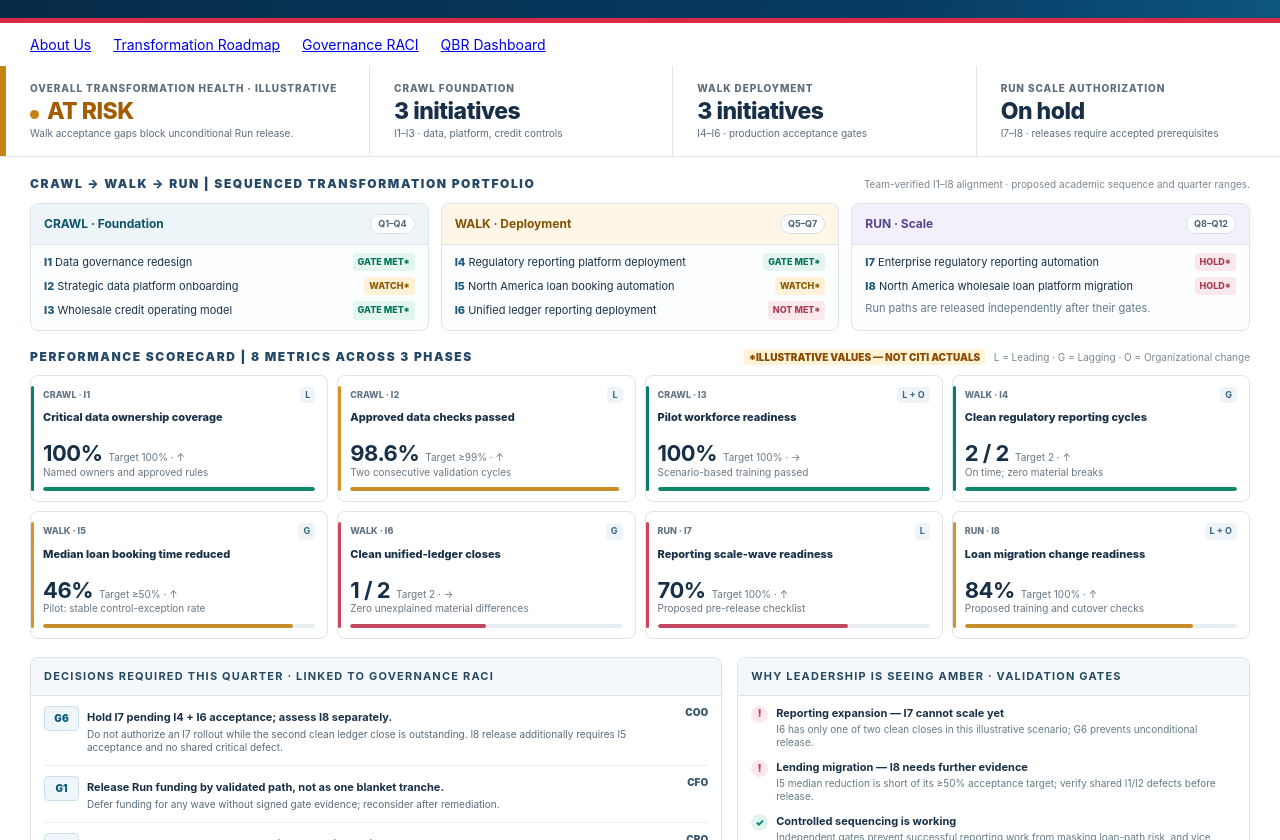
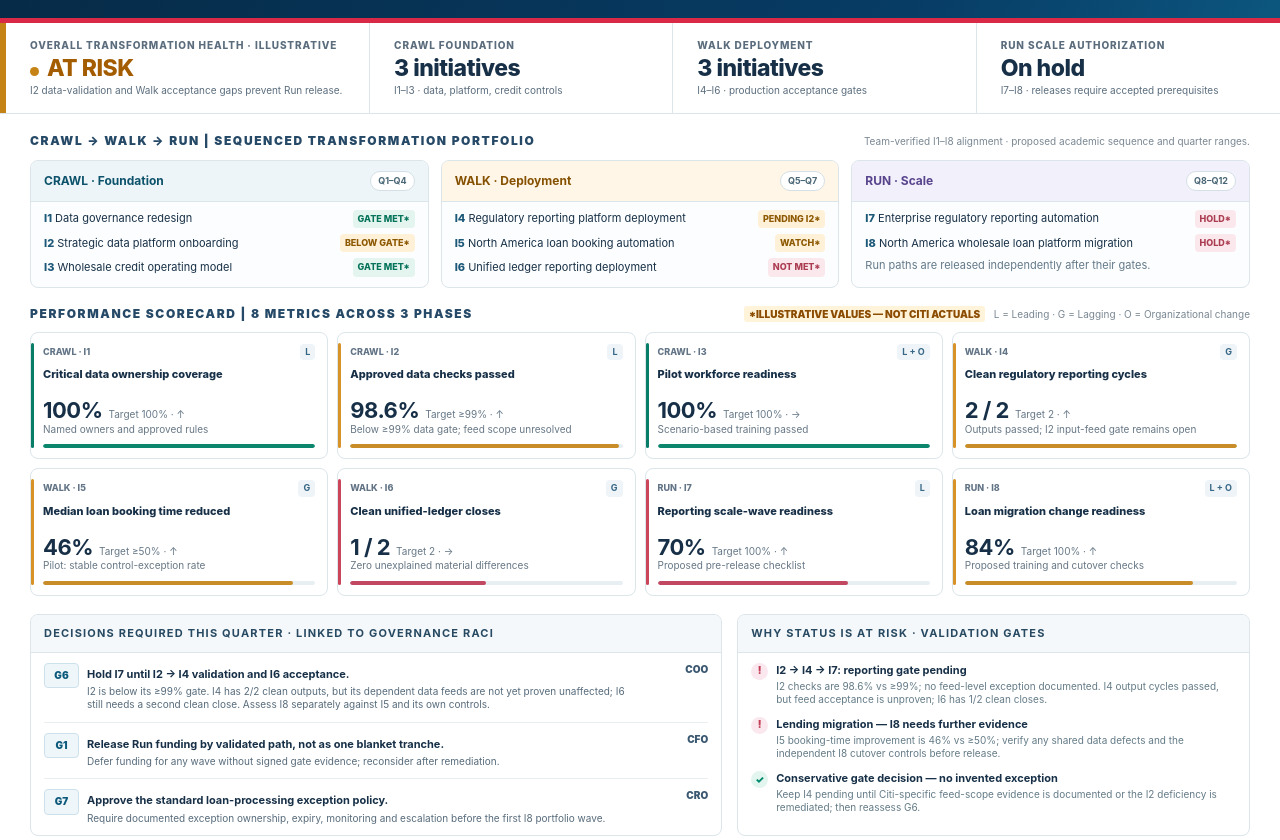
Before and after one commit to marcelocuadrara-afk/roadmaps-and-enterprise-systems, a plain HTML site: page dashboard.html in a window 1280 px wide. Shown: the part 112-952 px from the top of the page. Drawn offline with Linux system fonts and the light colour scheme.

Commit message:
Resolve I2-I4 validation dependency

```diff
--- a/dashboard.html
+++ b/dashboard.html
@@ -20,15 +20,8 @@ header{background:linear-gradient(112deg,#062a46 0%,#073c65 72%,#0c567e 100%);pa
 <div class="brandline"><div class="brand">citi<i>◡</i></div><div class="branddivider"></div><div class="hgroup"><div class="eyebrow">USF · Group 5 · Strategic Transformation</div><h1>Executive Quarterly Business Review</h1><p>Citi Transformation — Two operating paths: regulatory reporting and wholesale lending</p></div></div>
 <div class="reportbox"><span>ACADEMIC SCENARIO · NOT CITI ACTUALS</span><strong>Q7 · End of Walk</strong><span>Member C: Shawn Pohaku Campbell · Dashboard Designer</span></div>
 </header>
-<nav aria-label="Main navigation"
-     style="padding:12px 30px;display:flex;gap:22px;flex-wrap:wrap;">
-  <a href="index.html">About Us</a>
-  <a href="roadmap.html">Transformation Roadmap</a>
-  <a href="raci.html">Governance RACI</a>
-  <a href="dashboard.html" aria-current="page">QBR Dashboard</a>
-</nav>
 <section class="strip" aria-label="Executive overview">
- <div class="stat health"><div class="tiny">Overall transformation health · illustrative</div><div class="big"><span class="dot"></span>AT RISK</div><div class="sub">Walk acceptance gaps block unconditional Run release.</div></div>
+ <div class="stat health"><div class="tiny">Overall transformation health · illustrative</div><div class="big"><span class="dot"></span>AT RISK</div><div class="sub">I2 data-validation and Walk acceptance gaps prevent Run release.</div></div>
  <div class="stat"><div class="tiny">Crawl foundation</div><div class="big">3 initiatives</div><div class="sub">I1–I3 · data, platform, credit controls</div></div>
  <div class="stat"><div class="tiny">Walk deployment</div><div class="big">3 initiatives</div><div class="sub">I4–I6 · production acceptance gates</div></div>
  <div class="stat"><div class="tiny">Run scale authorization</div><div class="big">On hold</div><div class="sub">I7–I8 · releases require accepted prerequisites</div></div>
@@ -36,16 +29,16 @@ header{background:linear-gradient(112deg,#062a46 0%,#073c65 72%,#0c567e 100%);pa
 <main class="content">
  <div class="headrow"><h2 class="section-title">Crawl → Walk → Run | Sequenced transformation portfolio</h2><div class="caption">Team-verified I1–I8 alignment · proposed academic sequence and quarter ranges.</div></div>
  <section class="phases" aria-label="Roadmap phases">
-  <div class="phase crawl"><h3>CRAWL · Foundation <span class="pill">Q1–Q4</span></h3><ul><li><span><b class="id">I1</b> Data governance redesign</span><b class="minitag met">GATE MET*</b></li><li><span><b class="id">I2</b> Strategic data platform onboarding</span><b class="minitag risk">WATCH*</b></li><li><span><b class="id">I3</b> Wholesale credit operating model</span><b class="minitag met">GATE MET*</b></li></ul></div>
-  <div class="phase walk"><h3>WALK · Deployment <span class="pill">Q5–Q7</span></h3><ul><li><span><b class="id">I4</b> Regulatory reporting platform deployment</span><b class="minitag met">GATE MET*</b></li><li><span><b class="id">I5</b> North America loan booking automation</span><b class="minitag risk">WATCH*</b></li><li><span><b class="id">I6</b> Unified ledger reporting deployment</span><b class="minitag hold">NOT MET*</b></li></ul></div>
+  <div class="phase crawl"><h3>CRAWL · Foundation <span class="pill">Q1–Q4</span></h3><ul><li><span><b class="id">I1</b> Data governance redesign</span><b class="minitag met">GATE MET*</b></li><li><span><b class="id">I2</b> Strategic data platform onboarding</span><b class="minitag risk">BELOW GATE*</b></li><li><span><b class="id">I3</b> Wholesale credit operating model</span><b class="minitag met">GATE MET*</b></li></ul></div>
+  <div class="phase walk"><h3>WALK · Deployment <span class="pill">Q5–Q7</span></h3><ul><li><span><b class="id">I4</b> Regulatory reporting platform deployment</span><b class="minitag risk">PENDING I2*</b></li><li><span><b class="id">I5</b> North America loan booking automation</span><b class="minitag risk">WATCH*</b></li><li><span><b class="id">I6</b> Unified ledger reporting deployment</span><b class="minitag hold">NOT MET*</b></li></ul></div>
   <div class="phase run"><h3>RUN · Scale <span class="pill">Q8–Q12</span></h3><ul><li><span><b class="id">I7</b> Enterprise regulatory reporting automation</span><b class="minitag hold">HOLD*</b></li><li><span><b class="id">I8</b> North America wholesale loan platform migration</span><b class="minitag hold">HOLD*</b></li><li><span style="color:#637989">Run paths are released independently after their gates.</span></li></ul></div>
  </section>
  <div class="headrow metrics-title"><h2 class="section-title">Performance scorecard | 8 metrics across 3 phases</h2><div class="caption"><span class="sample">*ILLUSTRATIVE VALUES — NOT CITI ACTUALS</span> &nbsp; L = Leading · G = Lagging · O = Organizational change</div></div>
  <section class="metrics" aria-label="Eight performance metrics">
   <article class="kpi"><div class="top"><span>CRAWL · I1</span><b class="tag">L</b></div><h4>Critical data ownership coverage</h4><div class="numbers"><strong>100%</strong><em>Target 100% · ↑</em></div><div class="desc">Named owners and approved rules</div><div class="progress"><b style="width:100%"></b></div></article>
-  <article class="kpi amber"><div class="top"><span>CRAWL · I2</span><b class="tag">L</b></div><h4>Approved data checks passed</h4><div class="numbers"><strong>98.6%</strong><em>Target ≥99% · ↑</em></div><div class="desc">Two consecutive validation cycles</div><div class="progress"><b style="width:98.6%"></b></div></article>
+  <article class="kpi amber"><div class="top"><span>CRAWL · I2</span><b class="tag">L</b></div><h4>Approved data checks passed</h4><div class="numbers"><strong>98.6%</strong><em>Target ≥99% · ↑</em></div><div class="desc">Below ≥99% data gate; feed scope unresolved</div><div class="progress"><b style="width:98.6%"></b></div></article>
   <article class="kpi"><div class="top"><span>CRAWL · I3</span><b class="tag">L + O</b></div><h4>Pilot workforce readiness</h4><div class="numbers"><strong>100%</strong><em>Target 100% · →</em></div><div class="desc">Scenario-based training passed</div><div class="progress"><b style="width:100%"></b></div></article>
-  <article class="kpi"><div class="top"><span>WALK · I4</span><b class="tag">G</b></div><h4>Clean regulatory reporting cycles</h4><div class="numbers"><strong>2 / 2</strong><em>Target 2 · ↑</em></div><div class="desc">On time; zero material breaks</div><div class="progress"><b style="width:100%"></b></div></article>
+  <article class="kpi amber"><div class="top"><span>WALK · I4</span><b class="tag">G</b></div><h4>Clean regulatory reporting cycles</h4><div class="numbers"><strong>2 / 2</strong><em>Target 2 · ↑</em></div><div class="desc">Outputs passed; I2 input-feed gate remains open</div><div class="progress"><b style="width:100%"></b></div></article>
   <article class="kpi amber"><div class="top"><span>WALK · I5</span><b class="tag">G</b></div><h4>Median loan booking time reduced</h4><div class="numbers"><strong>46%</strong><em>Target ≥50% · ↑</em></div><div class="desc">Pilot: stable control-exception rate</div><div class="progress"><b style="width:92%"></b></div></article>
   <article class="kpi red"><div class="top"><span>WALK · I6</span><b class="tag">G</b></div><h4>Clean unified-ledger closes</h4><div class="numbers"><strong>1 / 2</strong><em>Target 2 · →</em></div><div class="desc">Zero unexplained material differences</div><div class="progress"><b style="width:50%"></b></div></article>
   <article class="kpi red"><div class="top"><span>RUN · I7</span><b class="tag">L</b></div><h4>Reporting scale-wave readiness</h4><div class="numbers"><strong>70%</strong><em>Target 100% · ↑</em></div><div class="desc">Proposed pre-release checklist</div><div class="progress"><b style="width:70%"></b></div></article>
@@ -53,17 +46,17 @@ header{background:linear-gradient(112deg,#062a46 0%,#073c65 72%,#0c567e 100%);pa
  </section>
  <div class="lower">
   <section class="panel"><h3>Decisions required this quarter · Linked to governance RACI</h3><div class="decisions">
-   <div class="decision"><b class="code">G6</b><div><strong>Hold I7 pending I4 + I6 acceptance; assess I8 separately.</strong><p>Do not authorize an I7 rollout while the second clean ledger close is outstanding. I8 release additionally requires I5 acceptance and no shared critical defect.</p></div><span class="owner">COO</span></div>
+   <div class="decision"><b class="code">G6</b><div><strong>Hold I7 until I2 → I4 validation and I6 acceptance.</strong><p>I2 is below its ≥99% gate. I4 has 2/2 clean outputs, but its dependent data feeds are not yet proven unaffected; I6 still needs a second clean close. Assess I8 separately against I5 and its own controls.</p></div><span class="owner">COO</span></div>
    <div class="decision"><b class="code">G1</b><div><strong>Release Run funding by validated path, not as one blanket tranche.</strong><p>Defer funding for any wave without signed gate evidence; reconsider after remediation.</p></div><span class="owner">CFO</span></div>
    <div class="decision"><b class="code">G7</b><div><strong>Approve the standard loan-processing exception policy.</strong><p>Require documented exception ownership, expiry, monitoring and escalation before the first I8 portfolio wave.</p></div><span class="owner">CRO</span></div>
   </div></section>
-  <section class="panel"><h3>Why leadership is seeing amber · Validation gates</h3><div class="gate-content">
-   <div class="gate"><span class="icon bad">!</span><div><strong>Reporting expansion — I7 cannot scale yet</strong><small>I6 has only one of two clean closes in this illustrative scenario; G6 prevents unconditional release.</small></div></div>
-   <div class="gate"><span class="icon bad">!</span><div><strong>Lending migration — I8 needs further evidence</strong><small>I5 median reduction is short of its ≥50% acceptance target; verify shared I1/I2 defects before release.</small></div></div>
-   <div class="gate"><span class="icon good">✓</span><div><strong>Controlled sequencing is working</strong><small>Independent gates prevent successful reporting work from masking loan-path risk, and vice versa.</small></div></div>
+  <section class="panel"><h3>Why status is at risk · Validation gates</h3><div class="gate-content">
+   <div class="gate"><span class="icon bad">!</span><div><strong>I2 → I4 → I7: reporting gate pending</strong><small>I2 checks are 98.6% vs ≥99%; no feed-level exception documented. I4 output cycles passed, but feed acceptance is unproven; I6 has 1/2 clean closes.</small></div></div>
+   <div class="gate"><span class="icon bad">!</span><div><strong>Lending migration — I8 needs further evidence</strong><small>I5 booking-time improvement is 46% vs ≥50%; verify any shared data defects and the independent I8 cutover controls before release.</small></div></div>
+   <div class="gate"><span class="icon good">✓</span><div><strong>Conservative gate decision — no invented exception</strong><small>Keep I4 pending until Citi-specific feed-scope evidence is documented or the I2 deficiency is remediated; then reassess G6.</small></div></div>
   </div></section>
  </div>
- <div class="fineprint"><span><strong>Academic decision-support prototype.</strong> *All current values, health statuses and directional arrows are illustrative examples created for teaching, not Citi disclosures. All targets, phases and governance assignments are the team's proposed design choices, not Citi policy.</span><span style="text-align:right"><strong>Traceability:</strong> Roadmap I1–I8 · RACI G1/G6/G7 · Proposed Q7<br>Team-confirmed roadmap/RACI alignment · Group 5 · USF ISM 6346</span></div>
+ <div class="fineprint"><span><strong>Academic decision-support prototype.</strong> *All current values, health statuses and directional arrows are illustrative examples created for teaching, not Citi disclosures. All targets, phases and governance assignments are the team's proposed design choices, not Citi policy. I4 remains pending as a conservative academic assumption until I2 feed-scope evidence is documented.</span><span style="text-align:right"><strong>Traceability:</strong> Roadmap I1–I8 · RACI G1/G6/G7 · Proposed Q7<br>Team-confirmed roadmap/RACI alignment · Group 5 · USF ISM 6346</span></div>
 </main>
 </div>
 </body>
```
